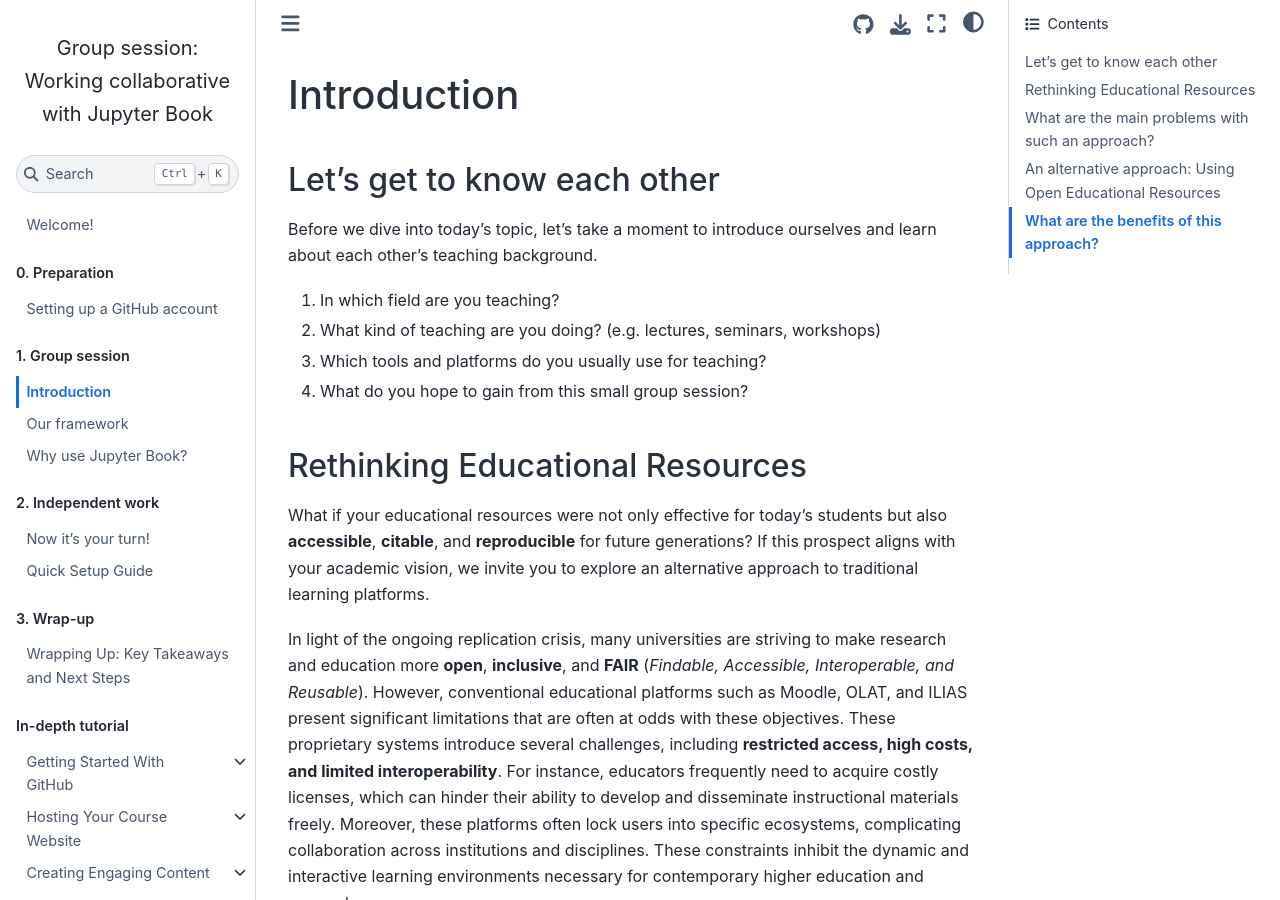
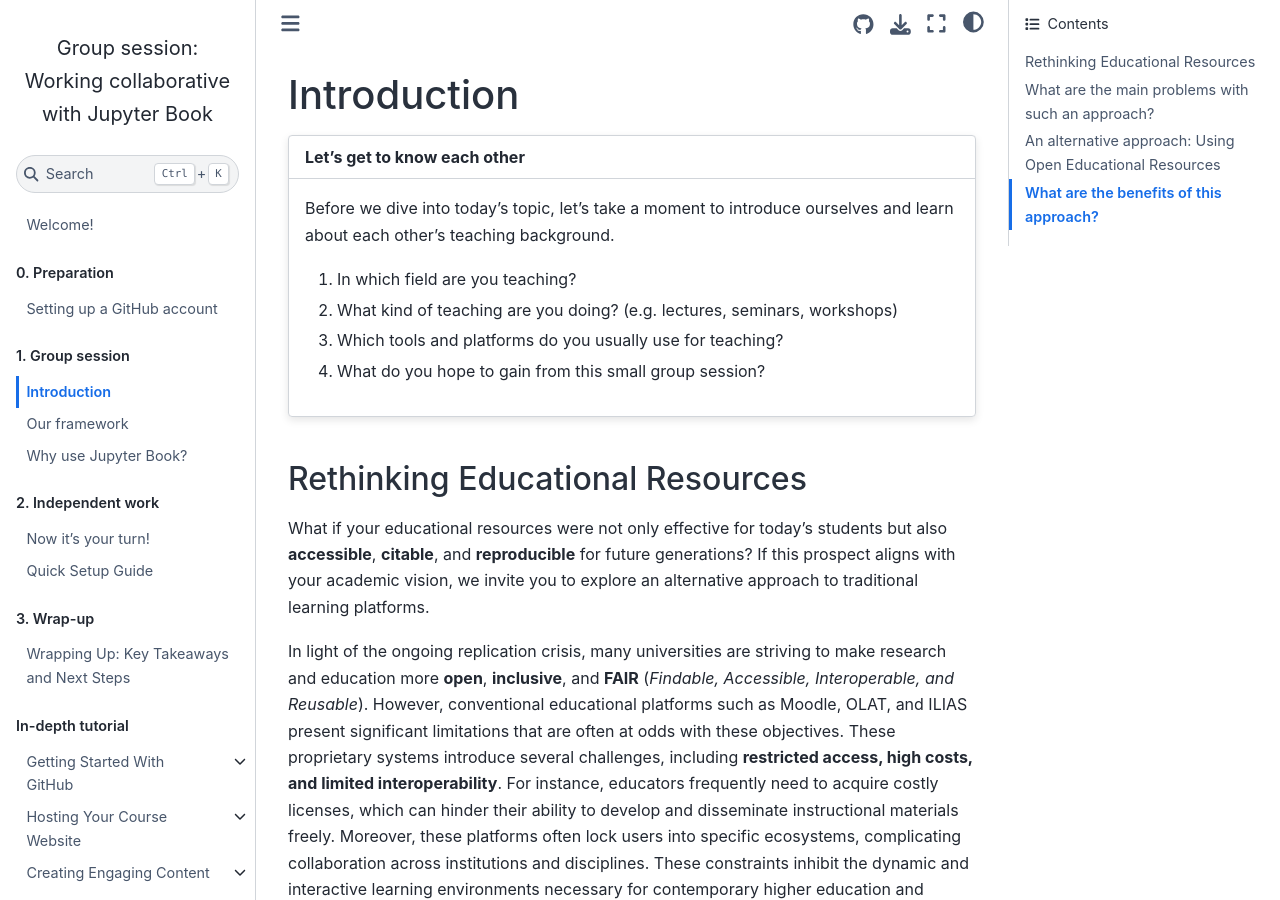
Before and after one commit to luciebinder/ws-openness-2025, a Jupyter Book: the page built from general-information/why_oer.md, in a window 1280 px wide and 900 px high. Built offline with Jupyter Book 1.0.4 settings and Sphinx 7.4.7 and the Sphinx Book theme 1.1.4, drawn with Linux system fonts in a browser that asks for light colours.

Commit message:
Update why_oer.md

`````diff
--- a/general-information/why_oer.md
+++ b/general-information/why_oer.md
@@ -1,7 +1,8 @@
 # Introduction
 
-## Let’s get to know each other
-
+````{card}
+**Let’s get to know each other**
+^^^
 Before we dive into today’s topic, let’s take a moment to introduce ourselves and learn about each other’s teaching background.
 
 1) In which field are you teaching?
@@ -9,6 +10,7 @@
 3) Which tools and platforms do you usually use for teaching?
 4) What do you hope to gain from this small group session?
 
+````
 
 ## Rethinking Educational Resources
 
`````
